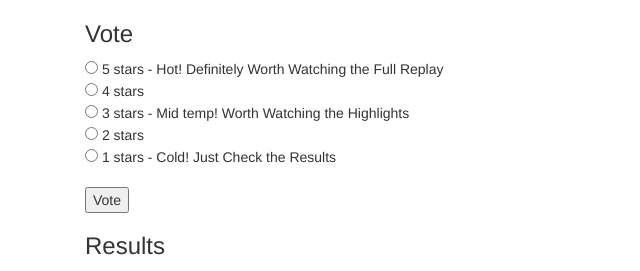
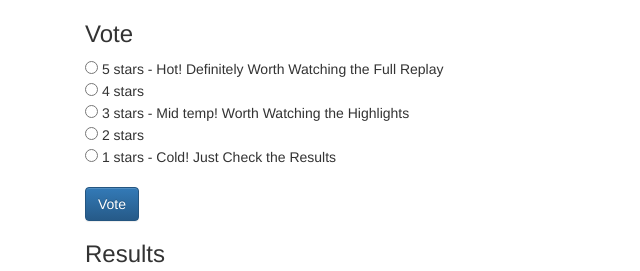
Before and after one commit to Dom19740/Project-Sports-Replay-Forum, a Django app: page /f1/events/1845/ in a window 1280 px wide. Shown: the part 214-485 px from the top of the page, without its empty margins (0-640 px from the left). Run offline with Django 5.2, Linux system fonts and the light colour scheme; a user stored in the database is signed in; data comes from the database, SQL or seed files in the repository; both versions use the stored data as it was after the commit; some libraries are stand-ins or nearby versions.

Commit message:
style Vote button

```diff
--- a/sportsreplayforum/f1/templates/f1/event.html
+++ b/sportsreplayforum/f1/templates/f1/event.html
@@ -21,13 +21,14 @@
                 <input type="radio" name="stars" value="2"> 2 stars {{ rating_text.2 }}<br>
                 <input type="radio" name="stars" value="1"> 1 stars - {{ rating_text.1 }}<br>
                 <br>
-                <input type="submit" value="Vote">
+                <input type="submit" class="btn btn-primary text-white" value="Vote">
             </form>
         {% else %}
             <p>Register or Login to Vote</p>
             <nav>
                 <a href="{% url 'core:login' %}?next={{ request.path }}" class="btn btn-primary text-white">Login</a>
-                <a href="{% url 'core:register' %}?next={{ request.path }}" class="btn btn-primary text-white">Register</a>
+                <a href="{% url 'core:register' %}?next={{ request.path }}"             <a href="{% url 'core:login' %}" class="btn btn-primary text-white">Login</a>
+            </a>
             </nav>
         {% endif %}
     </div>
@@ -35,7 +36,7 @@
         <h3>Vote</h3>
         <p>Thanks for voting</p>
     </div>
-    <div>
+    <div id>
         <h3>Results</h3>
 
         {% if event.rating.percentage >= 66 %}
```
Also changed, not shown: sportsreplayforum/db.sqlite3.
